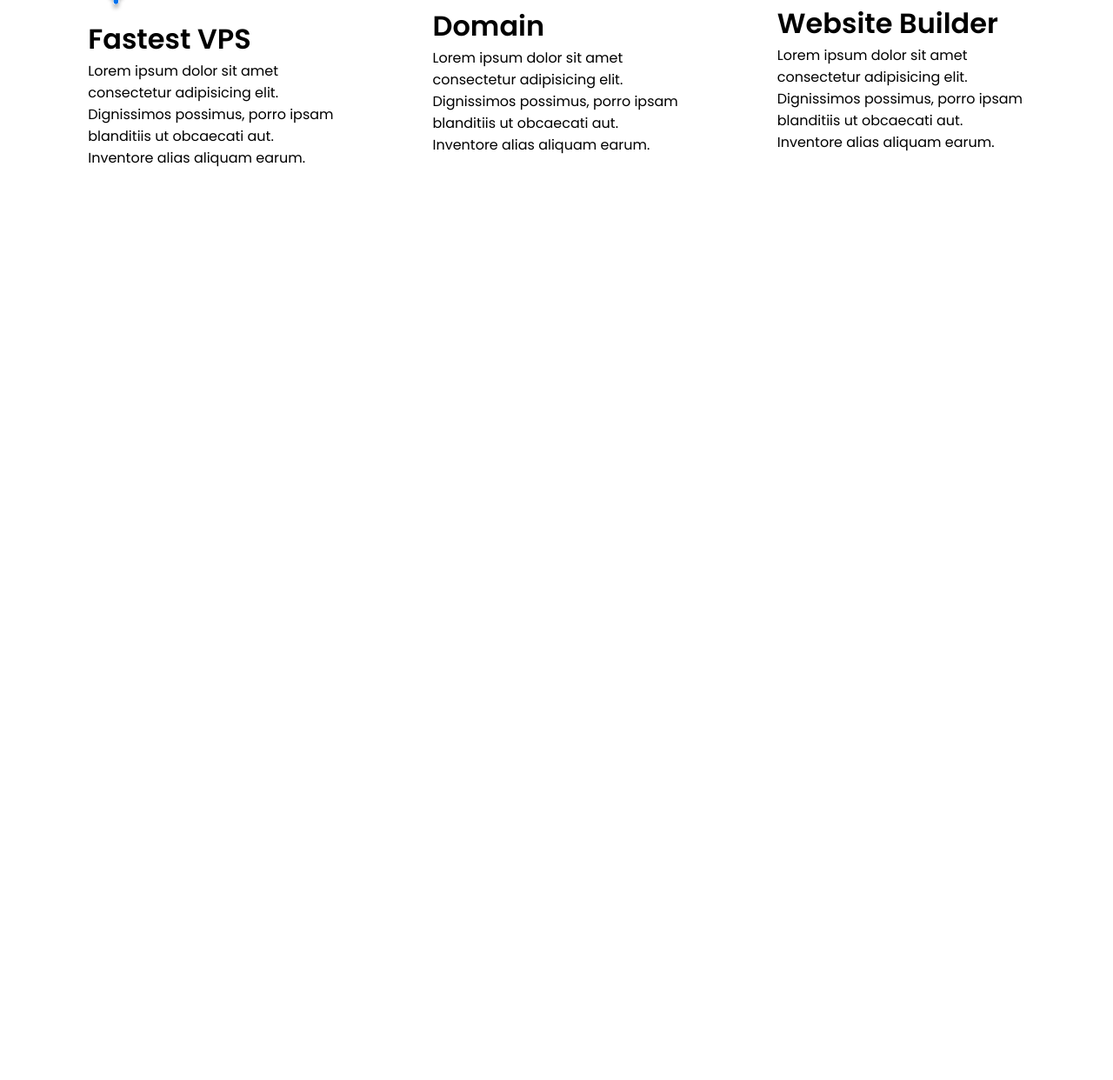
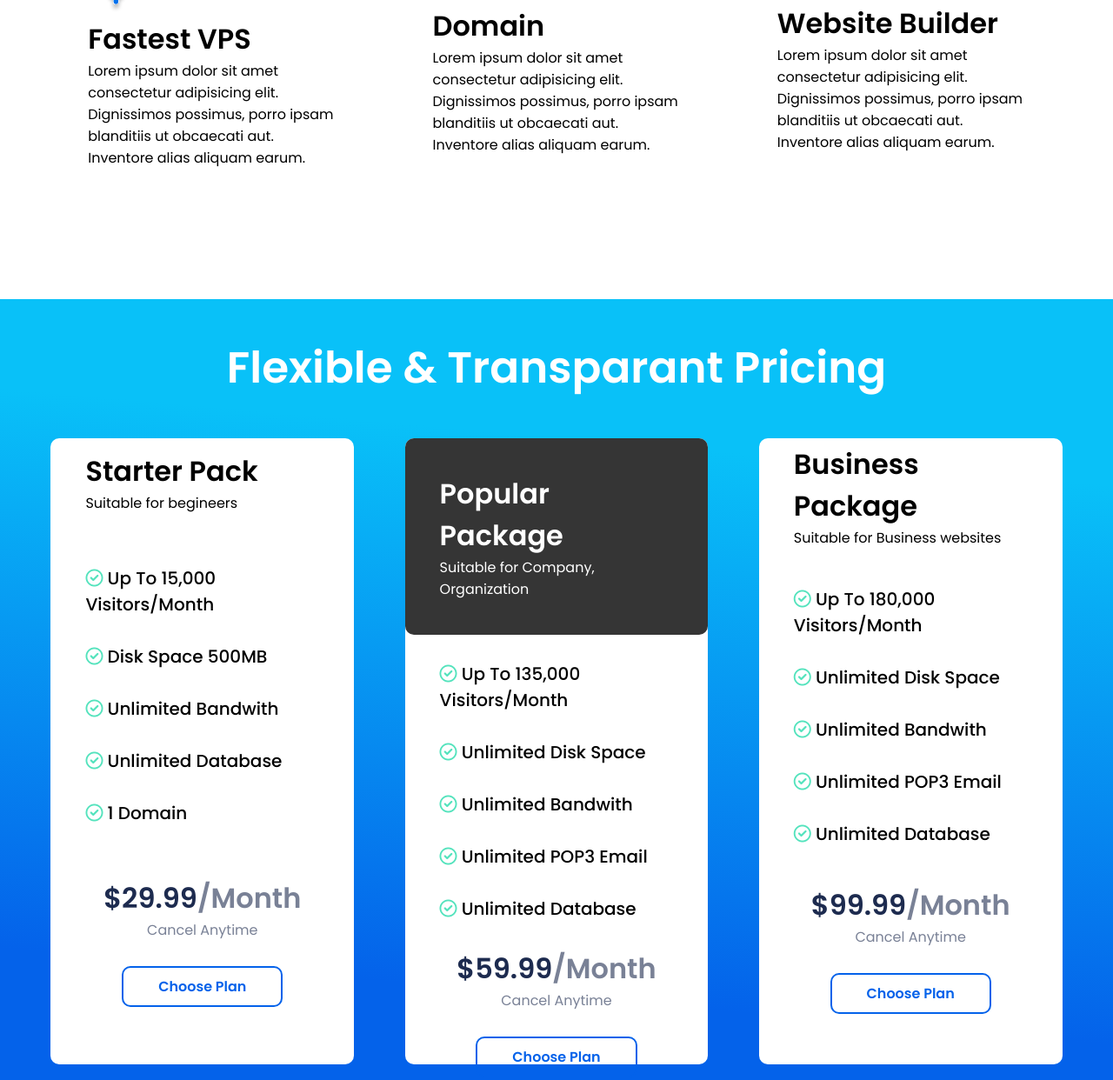
Before and after one commit to Bharath1910/hosting-website, a plain HTML site: page index.html in a window 1280 px wide. Shown: the part 2837-4079 px from the top of the page at 87% size. Before the commit the page ends 3056 px from the top, so only its background shows below. Drawn offline with Linux system fonts and the light colour scheme.

Commit message:
completed price rate

```diff
--- a/index.html
+++ b/index.html
@@ -4,6 +4,7 @@
     <meta charset="UTF-8">
     <meta http-equiv="X-UA-Compatible" content="IE=edge">
     <meta name="viewport" content="width=device-width, initial-scale=1.0">
+    <link rel="stylesheet" href="https://cdnjs.cloudflare.com/ajax/libs/font-awesome/6.1.1/css/all.min.css" integrity="sha512-KfkfwYDsLkIlwQp6LFnl8zNdLGxu9YAA1QvwINks4PhcElQSvqcyVLLD9aMhXd13uQjoXtEKNosOWaZqXgel0g==" crossorigin="anonymous" referrerpolicy="no-referrer" />
     <link rel="stylesheet" href="./style.css">
     <title>UHosting</title>
 </head>
@@ -105,5 +106,76 @@
             </div>
         </div>
     </div>
+
+    <div class="pricing">
+        <div class="price-heading">
+            <h1>Flexible & Transparant Pricing</h1>
+        </div>
+
+        <div class="price-cards">
+            <div class="price-card">
+                <div class="card-heading">
+                    <h1>Starter Pack</h1>
+                    <p>Suitable for begineers</p>
+                </div>
+
+                <div class="card-list">
+                    <p><i class="fa-regular fa-circle-check"></i> Up To 15,000 Visitors/Month</p>
+                    <p><i class="fa-regular fa-circle-check"></i> Disk Space 500MB</p>
+                    <p><i class="fa-regular fa-circle-check"></i> Unlimited Bandwith</p>
+                    <p><i class="fa-regular fa-circle-check"></i> Unlimited Database</p>
+                    <p><i class="fa-regular fa-circle-check"></i> 1 Domain</p>
+                </div>
+
+                <div class="price-rate">
+                    <h1>$29.99<span>/Month</span></h1>
+                    <p>Cancel Anytime</p>
+                    <a href="#">Choose Plan</a>
+                </div>
+            </div>
+
+            <div class="price-card">
+                <div class="card-heading">
+                    <h1>Popular Package</h1>
+                    <p>Suitable for Company, Organization</p>
+                </div>
+
+                <div class="card-list">
+                    <p><i class="fa-regular fa-circle-check"></i> Up To 135,000 Visitors/Month</p>
+                    <p><i class="fa-regular fa-circle-check"></i> Unlimited Disk Space</p>
+                    <p><i class="fa-regular fa-circle-check"></i> Unlimited Bandwith</p>
+                    <p><i class="fa-regular fa-circle-check"></i> Unlimited POP3 Email</p>
+                    <p><i class="fa-regular fa-circle-check"></i> Unlimited Database</p>
+                </div>
+
+                <div class="price-rate">
+                    <h1>$59.99<span>/Month</span></h1>
+                    <p>Cancel Anytime</p>
+                    <a href="#">Choose Plan</a>
+                </div>
+            </div>
+
+            <div class="price-card">
+                <div class="card-heading">
+                    <h1>Business Package</h1>
+                    <p>Suitable for Business websites</p>
+                </div>
+
+                <div class="card-list">
+                    <p><i class="fa-regular fa-circle-check"></i> Up To 180,000 Visitors/Month</p>
+                    <p><i class="fa-regular fa-circle-check"></i> Unlimited Disk Space</p>
+                    <p><i class="fa-regular fa-circle-check"></i> Unlimited Bandwith</p>
+                    <p><i class="fa-regular fa-circle-check"></i> Unlimited POP3 Email</p>
+                    <p><i class="fa-regular fa-circle-check"></i> Unlimited Database</p>
+                </div>
+
+                <div class="price-rate">
+                    <h1>$99.99<span>/Month</span></h1>
+                    <p>Cancel Anytime</p>
+                    <a href="#">Choose Plan</a>
+                </div>
+            </div>
+        </div>
+    </div>
 </body>
 </html>
--- a/style.css
+++ b/style.css
@@ -112,3 +112,90 @@ nav {
 .service-card img {
     width: 64px;
 }
+
+.pricing {
+    background: rgb(4,98,234);
+    background: linear-gradient(5deg, rgba(4,98,234,1) 20%, rgba(9,193,248,1) 80%);
+    margin: 150px -70px !important;
+    height: 120vh;
+}
+
+.price-heading {
+    display: flex;
+    height: 20vh;
+    align-items: center;
+    justify-content: center;
+}
+
+.price-heading h1 {
+    color: #fff;
+    font-size: 50px;
+}
+
+.price-cards {
+    display: flex;
+    justify-content: space-evenly;
+    height: 90vh;
+}
+
+.price-card {
+    width: 21%;
+
+    padding: 0px 40px;
+    border-radius: 10px;
+
+    display: flex;
+    flex-direction: column;
+    justify-content: space-around;
+    background-color: #fff;
+}
+
+.price-card:nth-child(2) .card-heading {
+    background-color: #353535;
+    margin: 0 -40px;
+    padding: 40px;
+    border-radius: 10px;
+}
+
+.price-card:nth-child(2) .card-heading h1,
+.price-card:nth-child(2) .card-heading p {
+    color: #fff;
+}
+
+.card-list p {
+    font-size: 20px;
+    font-weight: 500;
+    margin: 30px 0;
+}
+
+.card-list p i {
+    color: #54E3BD;
+}
+
+.price-rate {
+    text-align: center;
+    height: 200px;
+}
+
+.price-rate h1 {
+    color: #1D2B4F;
+}
+
+.price-rate h1 span,
+.price-rate p {
+    color: #798196;
+}
+
+.price-rate p {
+    margin-bottom: 40px;
+}
+
+.price-rate a {
+    text-decoration: none;
+    border: 2px solid rgb(4,98,234);
+    padding: 10px 40px;
+    border-radius: 10px;
+
+    color: rgba(4,98,234,1);
+    font-weight: 600;
+}
```
